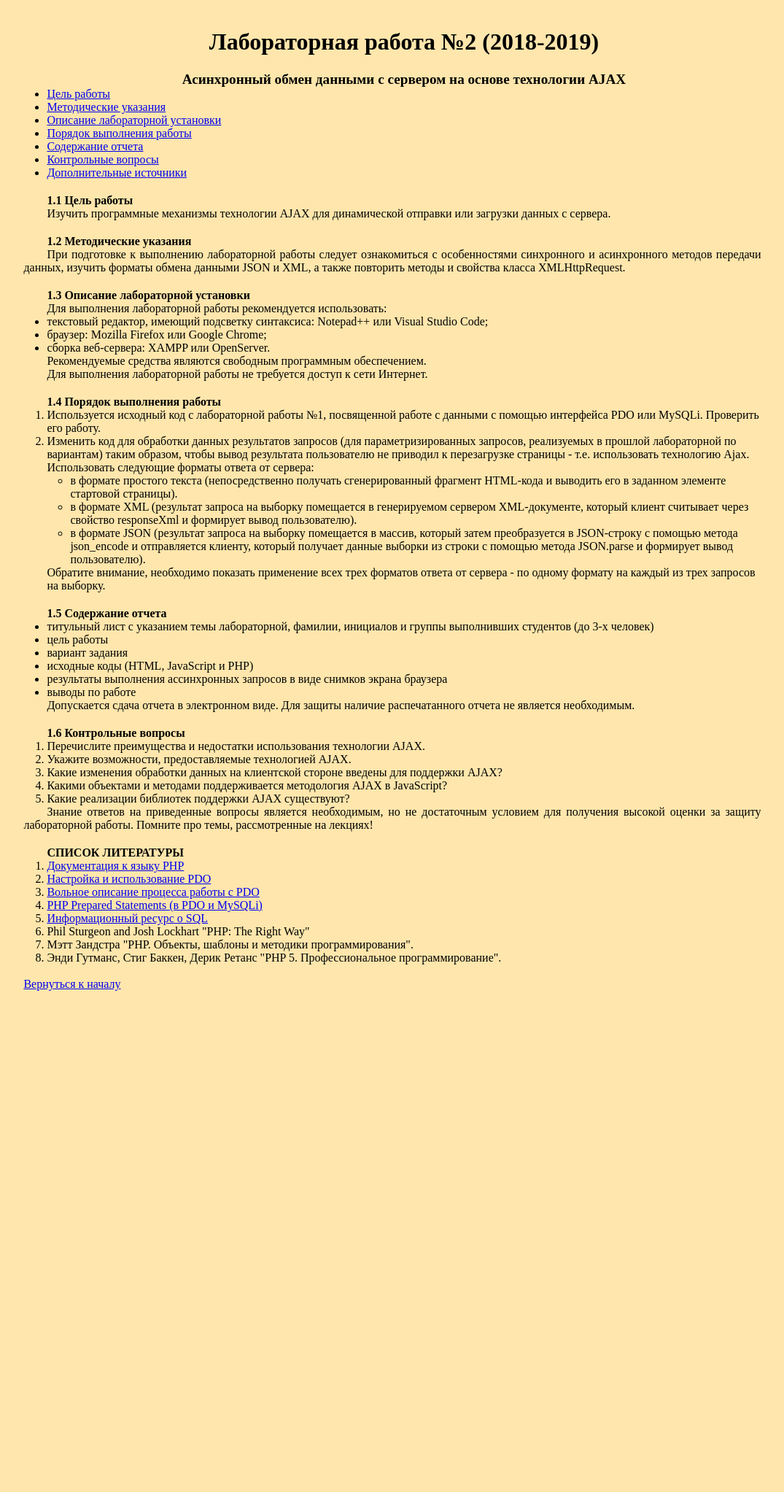
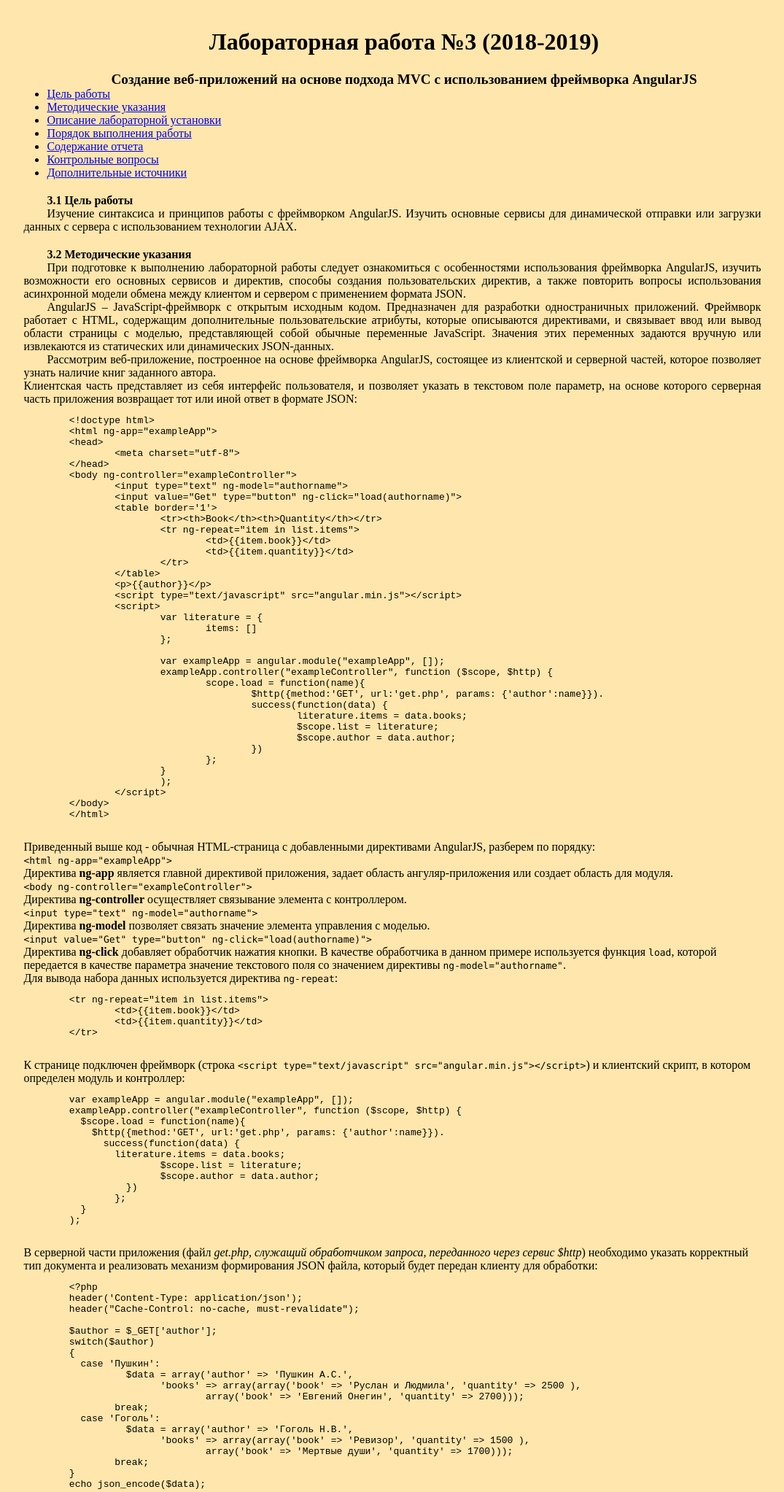
Before and after one commit to knureigs/itech, a PHP site: page /lb/ITech2_Lab3/index.html in a window 1280 px wide. Shown: the top 2045 px of the page at 73% size, without its empty margins (102-1177 px from the left). Before the commit the page ends 1376 px from the top, so only its background shows below. Run offline with PHP 8.4, Linux system fonts and the light colour scheme.

```diff
--- a/lb/ITech2_Lab3/index.html
+++ b/lb/ITech2_Lab3/index.html
@@ -1,7 +1,7 @@
 <!DOCTYPE HTML>
 <html>
 <head>
-	<title>Лабораторная работа №2</title>
+	<title>Лабораторная работа №3</title>
 	<meta charset="utf-8">
 	<meta name="description " content="Версия 2019.03.06. Методические указания для выполнения лабораторной работы по курсу ИТех2 для потока КИ.">
 	<link rel="stylesheet" type="text/css" href="styles.css">
@@ -9,8 +9,8 @@
 <body>
 	<div id="container">
 		<div id="chapters">
-			<h1 id="start">Лабораторная работа №2 (2018-2019)</h1>
-			<div id="lab_theme">Асинхронный обмен данными с сервером на основе технологии AJAX
+			<h1 id="start">Лабораторная работа №3 (2018-2019)</h1>
+			<div id="lab_theme">Создание веб-приложений на основе подхода MVC с использованием фреймворка AngularJS
 			</div>
 			<ul>
 				<li><a href="#lab_goal">Цель работы</a></li>
@@ -25,21 +25,118 @@
 		</div>
 
 		<div class="chapter" id="lab_goal">
-			<span class="chapter_name">1.1 Цель работы</span>
-			<p>Изучить программные механизмы технологии AJAX для динамической отправки или загрузки данных с сервера.</p>
+			<span class="chapter_name">3.1 Цель работы</span>
+			<p>Изучение синтаксиса и принципов работы с фреймворком AngularJS. Изучить основные сервисы для динамической отправки или загрузки данных с сервера с использованием технологии AJAX.</p>
 		</div>
 
 		<div class="chapter" id="lab_manual">
-			<span class="chapter_name">1.2 Методические указания</span>
-			<p>При подготовке к выполнению лабораторной работы следует ознакомиться с особенностями синхронного и асинхронного методов передачи данных, изучить форматы обмена данными JSON и XML, а также повторить методы и свойства класса XMLHttpRequest.</p>
+			<span class="chapter_name">3.2 Методические указания</span>
+			<p>При подготовке к выполнению лабораторной работы следует ознакомиться с особенностями использования фреймворка AngularJS, изучить возможности его основных сервисов и директив, способы создания пользовательских директив, а также повторить вопросы использования асинхронной модели обмена между клиентом и сервером с применением формата JSON.</p>
+			<p>AngularJS – JavaScript-фреймворк с открытым исходным кодом. Предназначен для разработки одностраничных приложений. Фреймворк работает с HTML, содержащим дополнительные пользовательские атрибуты, которые описываются директивами, и связывает ввод или вывод области страницы с моделью, представляющей собой обычные переменные JavaScript. Значения этих переменных задаются вручную или извлекаются из статических или динамических JSON-данных.</p>
+			<p>Рассмотрим веб-приложение, построенное на основе фреймворка AngularJS, состоящее из клиентской и серверной частей, которое позволяет узнать наличие книг заданного автора.					<br>Клиентская часть представляет из себя интерфейс пользователя, и позволяет указать в текстовом поле параметр, на основе которого серверная часть приложения возвращает тот или иной ответ в формате JSON:</p>
+			<pre>
+	&lt;!doctype html&gt;
+	&lt;html ng-app="exampleApp"&gt;
+	&lt;head&gt;
+		&lt;meta charset="utf-8"&gt;
+	&lt;/head&gt;
+	&lt;body ng-controller="exampleController"&gt;
+		&lt;input type="text" ng-model="authorname"&gt;
+		&lt;input value="Get" type="button" ng-click="load(authorname)"&gt;
+		&lt;table border='1'&gt;
+			&lt;tr&gt;&lt;th&gt;Book&lt;/th&gt;&lt;th&gt;Quantity&lt;/th&gt;&lt;/tr&gt;
+			&lt;tr ng-repeat="item in list.items"&gt;
+				&lt;td&gt;{{item.book}}&lt;/td&gt;
+				&lt;td&gt;{{item.quantity}}&lt;/td&gt;
+			&lt;/tr&gt;
+		&lt;/table&gt;
+		&lt;p&gt;{{author}}&lt;/p&gt;
+		&lt;script type="text/javascript" src="angular.min.js"&gt;&lt;/script&gt;
+		&lt;script&gt;
+			var literature = {
+				items: []
+			};
+
+			var exampleApp = angular.module("exampleApp", []);
+			exampleApp.controller("exampleController", function ($scope, $http) {
+				scope.load = function(name){
+					$http({method:'GET', url:'get.php', params: {'author':name}}).
+					success(function(data) {
+						literature.items = data.books;
+						$scope.list = literature;
+						$scope.author = data.author;
+					})
+				};
+			}
+			);
+		&lt;/script&gt;
+	&lt;/body&gt;
+	&lt;/html&gt;
+			</pre>
+			Приведенный выше код - обычная HTML-страница с добавленными директивами AngularJS, разберем по порядку:
+			<br>
+			<span class="code_snippet">&lt;html ng-app="exampleApp"&gt;</span>
+			<br>Директива <b>ng-app</b> является главной директивой приложения, задает область ангуляр-приложения или создает область для модуля.
+			<br><span class="code_snippet">&lt;body ng-controller="exampleController"&gt;</span>
+			<br>Директива <b>ng-controller</b> осуществляет связывание элемента с контроллером.
+			<br><span class="code_snippet">&lt;input type="text" ng-model="authorname"&gt;</span>
+			<br>Директива <b>ng-model</b> позволяет связать значение элемента управления с моделью.
+			<br><span class="code_snippet">&lt;input value="Get" type="button" ng-click="load(authorname)"&gt;</span>
+			<br>Директива <b>ng-click</b> добавляет обработчик нажатия кнопки. В качестве обработчика в данном примере используется функция <span class="code_snippet">load</span>, которой передается в качестве параметра значение текстового поля со значением директивы <span class="code_snippet">ng-model="authorname"</span>.
+			<br>Для вывода набора данных используется директива <span class="code_snippet">ng-repeat</span>:
+			<pre>
+	&lt;tr ng-repeat="item in list.items"&gt;
+		&lt;td&gt;{{item.book}}&lt;/td&gt;
+		&lt;td&gt;{{item.quantity}}&lt;/td&gt;
+	&lt;/tr&gt;
+			</pre>
+			К странице подключен фреймворк (строка <span class="code_snippet">&lt;script type="text/javascript" src="angular.min.js"&gt;&lt;/script&gt;</span>) и клиентский скрипт, в котором определен модуль и контроллер:
+			<pre>
+	var exampleApp = angular.module("exampleApp", []);
+	exampleApp.controller("exampleController", function ($scope, $http) {
+	  $scope.load = function(name){
+	    $http({method:'GET', url:'get.php', params: {'author':name}}).
+	      success(function(data) {
+	        literature.items = data.books;
+			$scope.list = literature;
+			$scope.author = data.author;
+		  })
+		};
+	  }
+	);
+			</pre>
+			В серверной части приложения (файл <i>get.php, служащий обработчиком запроса, переданного через сервис $http</i>) необходимо указать корректный тип документа и реализовать механизм формирования JSON файла, который будет передан клиенту для обработки:
+			<pre>
+	&lt;?php
+  	header('Content-Type: application/json');
+  	header("Cache-Control: no-cache, must-revalidate");
+
+  	$author = $_GET['author'];
+  	switch($author)
+  	{
+  	  case 'Пушкин':
+		  $data = array('author' =&gt; 'Пушкин А.С.',
+			'books' =&gt; array(array('book' =&gt; 'Руслан и Людмила', 'quantity' =&gt; 2500 ),
+				array('book' =&gt; 'Евгений Онегин', 'quantity' =&gt; 2700)));
+		break;
+  	  case 'Гоголь':
+		  $data = array('author' =&gt; 'Гоголь Н.В.',
+			'books' =&gt; array(array('book' =&gt; 'Ревизор', 'quantity' =&gt; 1500 ),
+				array('book' =&gt; 'Мертвые души', 'quantity' =&gt; 1700)));
+		break;
+  	}
+	echo json_encode($data);
+			</pre>
+		</div>
 		</div>
 
 		<div class="chapter" id="lab_software">
-			<span class="chapter_name">1.3 Описание лабораторной установки</span>
+			<span class="chapter_name">3.3 Описание лабораторной установки</span>
 			<p>Для выполнения лабораторной работы рекомендуется использовать:</p>
 			<ul>
 				<li>текстовый редактор, имеющий подсветку синтаксиса: Notepad++ или Visual Studio Code;</li>
 				<li>браузер: Mozilla Firefox или Google Chrome;</li>
+				<li>фреймворк AngularJS 1.5.8;</li>
 				<li>сборка веб-сервера: XAMPP или OpenServer.</li>
 			</ul>
 			<p>Рекомендуемые средства являются свободным программным обеспечением.</p>
@@ -47,42 +144,59 @@
 		</div>
 
 		<div class="chapter" id="lab_execution">
-			<span class="chapter_name">1.4 Порядок выполнения работы</span>
+			<span class="chapter_name">3.4 Порядок выполнения работы</span>
+			<br>Для вариантов заданий, указанных в лабораторной работе №2-3, изменить формат ответа сервера на JSON
+			<br>(если вариант задания предполагал обработку простого текста или XML) и добавить применение фреймворка AngularJS:
+			<ul>
+				<li>привязка полей для ввода и вывода информации на странице к модели.</li>
+				<li>валидация полей ввода.</li>
+				<li>отправка AJAX-запроса с помощью сервиса $http.</li>
+			</ul>
 			<ol>
-				<li>Используется исходный код с лабораторной работы №1, посвященной работе с данными с помощью интерфейса PDO или MySQLi. Проверить его работу.</li>
-				<li>Изменить код для обработки данных результатов запросов (для параметризированных запросов, реализуемых в прошлой лабораторной по вариантам) таким образом, чтобы вывод результата пользователю не приводил к перезагрузке страницы - т.е. использовать технологию Ajax. Использовать следующие форматы ответа от сервера:
+				<li>Используется исходный код с лабораторных работ №1-2, посвященных работе с данными с помощью интерфейса PDO (или MySQLi) и организации ассинхронного обмена с помощью технологии AJAX. Проверить его работу.</li>
+				<li>Сделать форматом ответа сервера на параметризированные запросы JSON (если это не было сделано раньше) и добавить применение фреймворка AngularJS:
 					<ul>
-						<li>в формате простого текста (непосредственно получать сгенерированный фрагмент HTML-кода и выводить его в заданном элементе стартовой страницы).</li>
-						<li>в формате XML (результат запроса на выборку помещается в генерируемом сервером XML-документе, который клиент считывает через свойство responseXml и формирует вывод пользователю).</li>
-						<li>в формате JSON (результат запроса на выборку помещается в массив, который затем преобразуется в JSON-строку с помощью метода json_encode и отправляется клиенту, который получает данные выборки из строки с помощью метода JSON.parse и формирует вывод пользователю).</li>
+						<li>привязка полей для ввода и вывода информации на странице к модели.</li>
+						<li>валидация полей ввода.</li>
+						<li>отправка AJAX-запроса с помощью сервиса $http.</li>
 					</ul>
-					Обратите внимание, необходимо показать применение всех трех форматов ответа от сервера - по одному формату на каждый из трех запросов на выборку.
 				</li>
 			</ol>
 			<!-- <p>Результат работы демонстрируется в электронном виде.</p> -->
 		</div>
 
 		<div class="chapter" id="lab_report">
-			<span class="chapter_name">1.5 Содержание отчета</span>
+			<span class="chapter_name">3.5 Содержание отчета</span>
 			<ul>
 				<li>титульный лист с указанием темы лабораторной, фамилии, инициалов и группы выполнивших студентов (до 3-х человек)</li>
 				<li>цель работы</li>
 				<li>вариант задания</li>
 				<li>исходные коды (HTML, JavaScript и РНР)</li>
-				<li>результаты выполнения ассинхронных запросов в виде снимков экрана браузера</li>
+				<li>результаты выполнения в виде снимков экрана браузера</li>
 				<li>выводы по работе</li>
 			</ul>
 			<p>Допускается сдача отчета в электронном виде. Для защиты наличие распечатанного отчета не является необходимым.</p>
 		</div>
 
 		<div class="chapter" id="lab_questions">
-			<span class="chapter_name">1.6 Контрольные вопросы</span>
+			<span class="chapter_name">3.6 Контрольные вопросы</span>
 			<ol>
-				<li>Перечислите преимущества и недостатки использования технологии AJAX.</li>
-				<li>Укажите возможности, предоставляемые технологией AJAX.</li>
-				<li>Какие изменения обработки данных на клиентской стороне введены для	поддержки AJAX?</li>
-				<li>Какими объектами и методами поддерживается методология AJAX в JavaScript?</li>
-				<li>Какие реализации библиотек поддержки AJAX существуют?</li>
+				<li>Какие существуют способы построения архитектуры веб-приложения?</li>
+				<li>Какие функции выполняют элементы архитектуры Model-View-Controller?</li>
+				<li>Преимущества подхода MVC. Разновидности MVC.</li>
+				<li>В чем преимущества отделения логики от представления?</li>
+				<li>Что такое Front-End и Back-End?</li>
+				<li>Какие вы знаете типы шаблонов и чем они отличаются?</li>
+				<li>Что такое Smarty? Каковы его возможности?</li>
+				<li>В чем недостатки использования CMS?</li>
+				<li>Особенности применения фреймворков?</li>
+				<li>Что такое Node.js? Какие технологии входят в стек MEAN?</li>
+				<li>Чем отличаются SPA от традиционных веб-приложений?</li>
+				<li>Какие директивы AngularJS вам известны?</li>
+				<li>Как создать свою директиву?</li>
+				<li>Сервисы фреймворка AngularJS.</li>
+				<li>Наиболее распространенные веб-атаки и защита от них.</li>
+				<li>Способы валидации пользовательских данных на стороне клиента и сервера. Применение регулярных выражений.</li>
 			</ol>
 			<p>Знание ответов на приведенные вопросы является необходимым, но не достаточным условием для получения высокой оценки за защиту лабораторной работы. Помните про темы, рассмотренные на лекциях!</p>
 		</div>
--- a/lb/ITech2_Lab3/styles.css
+++ b/lb/ITech2_Lab3/styles.css
@@ -60,3 +60,8 @@ div.chapter {
 figure.pic_w_caption {
 	text-align: center;
 }
+
+span.code_snippet {
+	font-size: 13px;
+	font-family: Lucida Console;
+}
```
